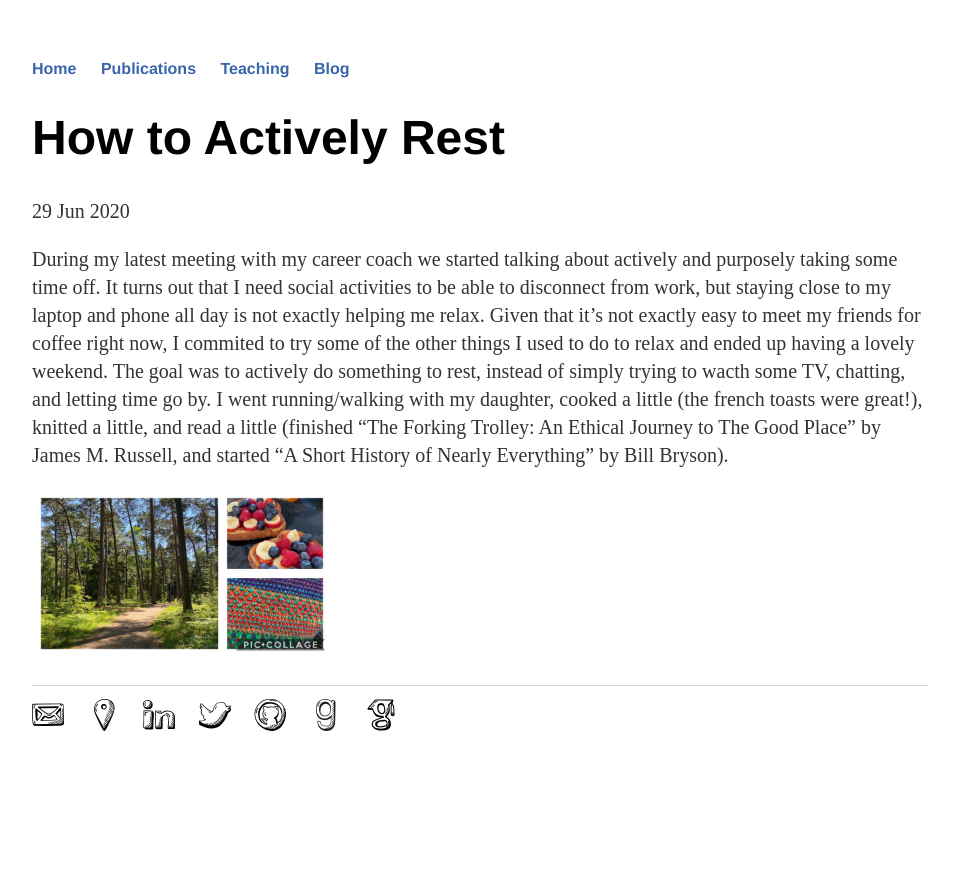
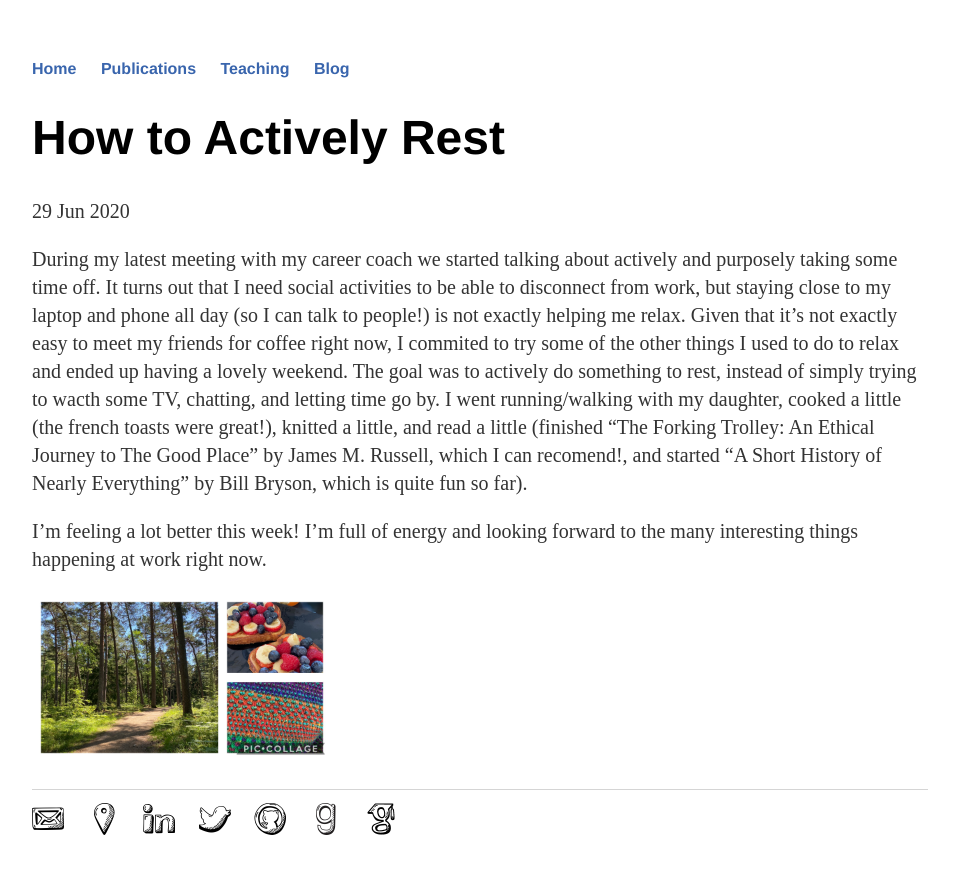
Before and after one commit to andreina-francisco/andreina-francisco.github.io, a Jekyll site: the page built from _posts/2020-06-29-relaxing.md, in a window 1280 px wide. Shown: the top 874 px of the page, without its empty margins (160-1119 px from the left). Built offline with Jekyll 4.4.1, drawn with Linux system fonts in a browser that asks for light colours; nearby versions of some CDN libraries; a style sheet for code colours, icons or effects is not loaded.

Commit message:
Update 2020-06-29-relaxing.md

```diff
--- a/_posts/2020-06-29-relaxing.md
+++ b/_posts/2020-06-29-relaxing.md
@@ -5,8 +5,8 @@ date: 2020-06-29
 feature-img: "/blog/images/2020-06-29-relaxing.jpg"
 ---
 
-During my latest meeting with my career coach we started talking about actively and purposely taking some time off.  It turns out that I need social activities to be able to disconnect from work, but staying close to my laptop and phone all day is not exactly helping me relax. Given that it's not exactly easy to meet my friends for coffee right now, I commited to try some of the other things I used to do to relax and ended up having a lovely weekend.  The goal was to actively do something to rest, instead of simply trying to wacth some TV, chatting, and letting time go by.  I went running/walking with my daughter, cooked a little (the french toasts were great!), knitted a little, and read a little (finished "The Forking Trolley: An Ethical Journey to The Good Place" by James M. Russell, and started "A Short History of Nearly Everything" by Bill Bryson).
+During my latest meeting with my career coach we started talking about actively and purposely taking some time off.  It turns out that I need social activities to be able to disconnect from work, but staying close to my laptop and phone all day (so I can talk to people!) is not exactly helping me relax. Given that it's not exactly easy to meet my friends for coffee right now, I commited to try some of the other things I used to do to relax and ended up having a lovely weekend.  The goal was to actively do something to rest, instead of simply trying to wacth some TV, chatting, and letting time go by.  I went running/walking with my daughter, cooked a little (the french toasts were great!), knitted a little, and read a little (finished "The Forking Trolley: An Ethical Journey to The Good Place" by James M. Russell, which I can recomend!, and started "A Short History of Nearly Everything" by Bill Bryson, which is quite fun so far).
 
-
+I'm feeling a lot better this week! I'm full of energy and looking forward to the many interesting things happening at work right now.
 
 <img src="/blog/images/2020-06-29-relaxing.jpg" width="300">
```
